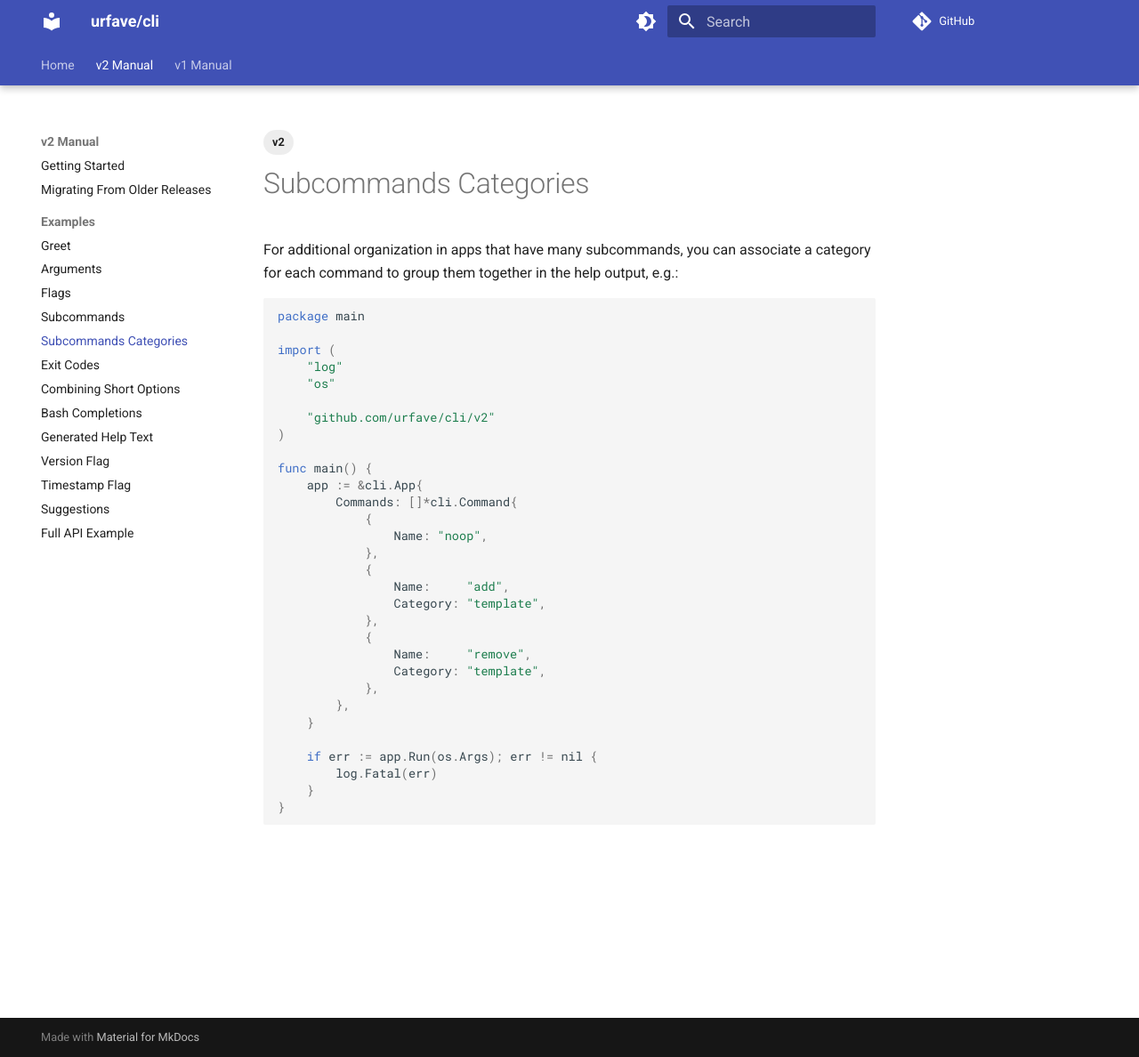
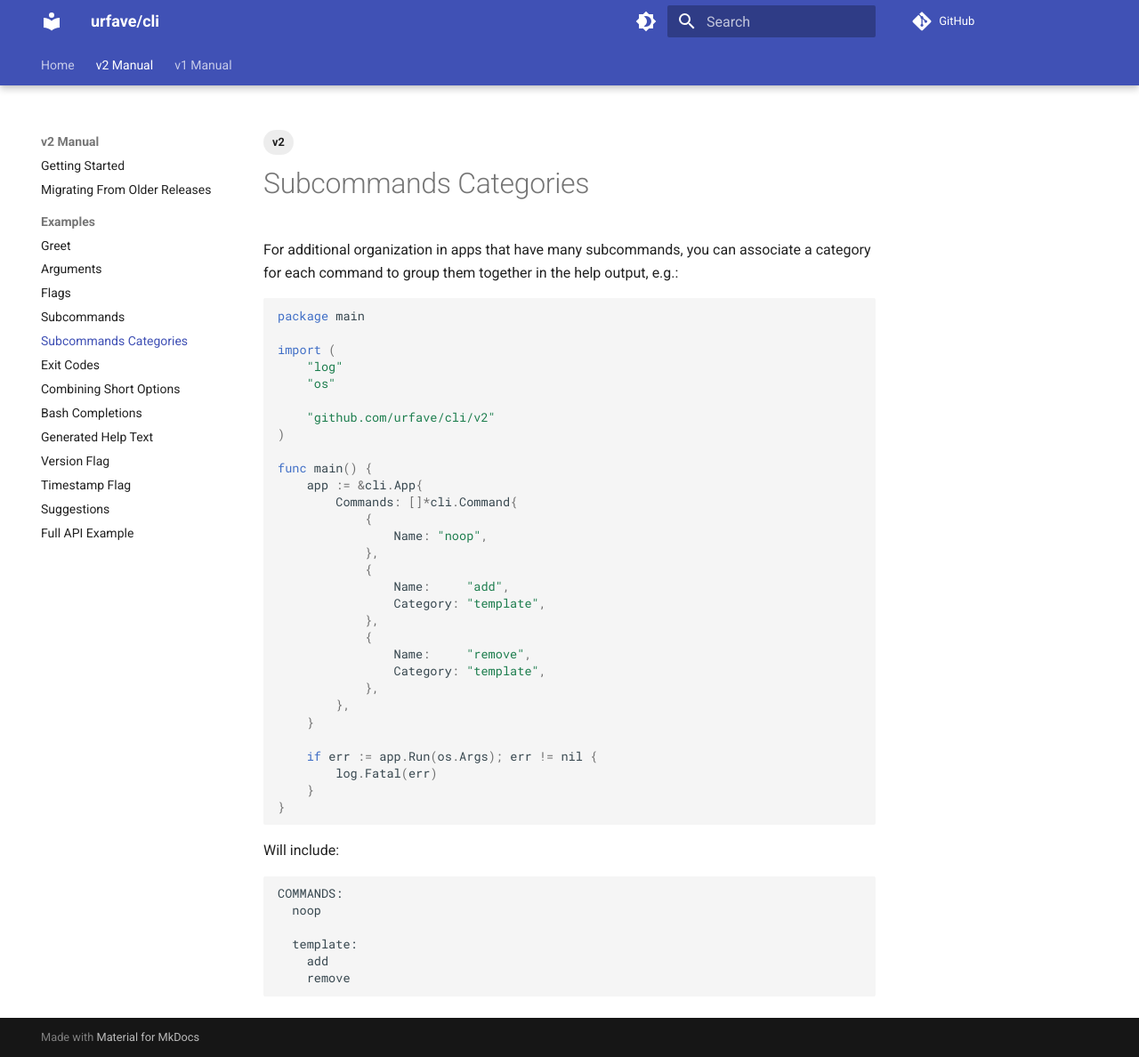
Before and after one commit to urfave/cli, an MkDocs documentation site: the page built from docs/v2/examples/subcommands-categories.md, in a window 1280 px wide and 1188 px high. Shown: the whole window at 89% size. Built offline with MkDocs 1.6.1 and Material for MkDocs 9.7.7, drawn with Linux system fonts in a browser that asks for light colours; comment, search, counter and statistics services are not loaded.

Commit message:
Fix tests

````diff
--- a/docs/v2/examples/subcommands-categories.md
+++ b/docs/v2/examples/subcommands-categories.md
@@ -44,3 +44,14 @@ func main() {
 	}
 }
 ```
+
+Will include:
+
+```
+COMMANDS:
+  noop
+
+  template:
+    add
+    remove
+```
````
